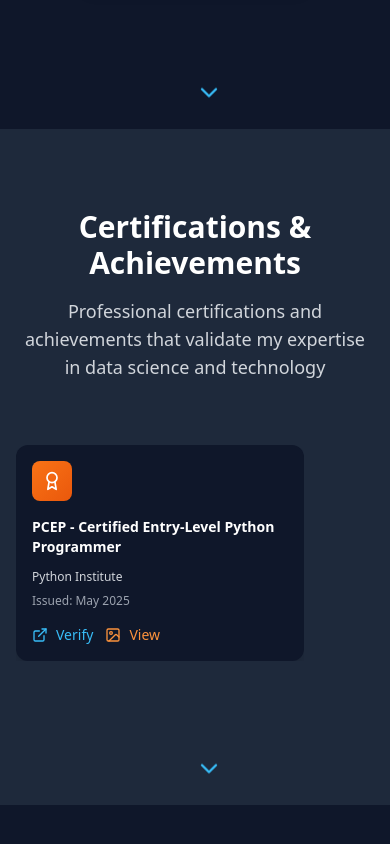
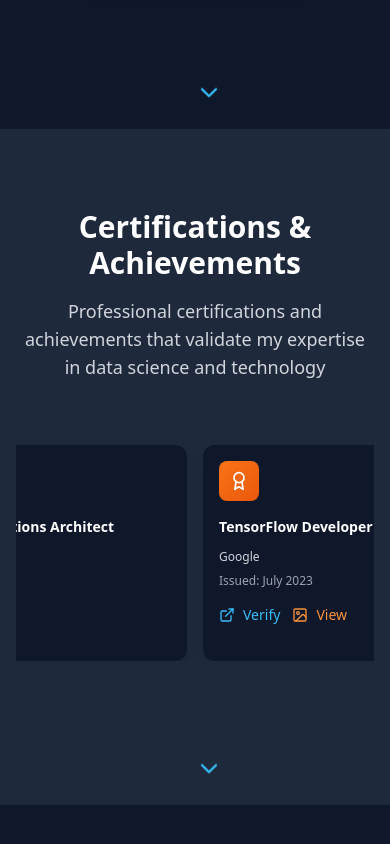
Before and after one commit to palash-droid/BoltPortfolio, a React (Vite) app: page / in a window 390 px wide. Shown: the part 3860-4704 px from the top of the page. Built offline with nearby package versions, Linux system fonts and the light colour scheme.

Commit message:
removed the whitespace on the right of te card in certification section

```diff
--- a/src/components/Certifications.tsx
+++ b/src/components/Certifications.tsx
@@ -40,7 +40,7 @@ const Certifications = () => {
 
       let cardWidth, gap;
       if (isMobile) {
-        cardWidth = 288; // w-72 (288px) on mobile
+        cardWidth = Math.min(window.innerWidth - 32, 320); // Responsive width with max 320px
         gap = 16;
       } else {
         cardWidth = 320; // w-80 on desktop
@@ -62,7 +62,7 @@ const Certifications = () => {
 
       let cardWidth, gap;
       if (isMobile) {
-        cardWidth = 288; // w-72 (288px) on mobile
+        cardWidth = Math.min(window.innerWidth - 32, 320); // Responsive width with max 320px
         gap = 16;
       } else {
         cardWidth = 320; // w-80 on desktop
@@ -79,7 +79,7 @@ const Certifications = () => {
   };
 
   return (
-    <section id="certifications" className="relative py-20 bg-gray-50 dark:bg-dark-800">
+    <section id="certifications" className="relative py-20 bg-gray-50 dark:bg-dark-800 overflow-hidden">
       <div className="max-w-7xl mx-auto px-4 sm:px-6 lg:px-8">
         <motion.div
           ref={ref}
@@ -97,13 +97,13 @@ const Certifications = () => {
         </motion.div>
 
         {/* Scrollable Container with Navigation */}
-        <div className="relative mb-16">
+        <div className="relative mb-16 overflow-hidden">
           {/* Container with padding for navigation buttons */}
           <div className="flex items-center">
             {/* Left Navigation Button */}
             <button
               onClick={scrollLeft}
-              className="flex-shrink-0 mr-4 bg-white dark:bg-dark-900 rounded-full p-3 shadow-lg hover:shadow-xl transition-all duration-300 hover:scale-110 border border-gray-200 dark:border-gray-700 hidden md:flex"
+              className="flex-shrink-0 mr-2 md:mr-4 bg-white dark:bg-dark-900 rounded-full p-3 shadow-lg hover:shadow-xl transition-all duration-300 hover:scale-110 border border-gray-200 dark:border-gray-700 hidden md:flex"
               aria-label="Scroll left"
             >
               <ChevronLeft className="h-6 w-6 text-gray-600 dark:text-gray-300" />
@@ -125,7 +125,7 @@ const Certifications = () => {
                     initial={{ opacity: 0, y: 20 }}
                     animate={inView ? { opacity: 1, y: 0 } : { opacity: 0, y: 20 }}
                     transition={{ duration: 0.8, delay: index * 0.1 }}
-                    className="flex-shrink-0 w-72 md:w-80 bg-white dark:bg-dark-900 rounded-xl p-4 md:p-6 shadow-lg hover:shadow-xl transition-all duration-300 hover:-translate-y-2 group certification-card"
+                    className="flex-shrink-0 bg-white dark:bg-dark-900 rounded-xl p-4 md:p-6 shadow-lg hover:shadow-xl transition-all duration-300 hover:-translate-y-2 group certification-card"
                   >
                     <div className="flex items-center justify-center w-10 h-10 md:w-12 md:h-12 bg-gradient-to-br from-accent-500 to-accent-600 rounded-lg mb-4 group-hover:scale-110 transition-transform duration-300">
                       <Award className="h-5 w-5 md:h-6 md:w-6 text-white" />
@@ -178,7 +178,7 @@ const Certifications = () => {
             {/* Right Navigation Button */}
             <button
               onClick={scrollRight}
-              className="flex-shrink-0 ml-4 bg-white dark:bg-dark-900 rounded-full p-3 shadow-lg hover:shadow-xl transition-all duration-300 hover:scale-110 border border-gray-200 dark:border-gray-700 hidden md:flex"
+              className="flex-shrink-0 ml-2 md:ml-4 bg-white dark:bg-dark-900 rounded-full p-3 shadow-lg hover:shadow-xl transition-all duration-300 hover:scale-110 border border-gray-200 dark:border-gray-700 hidden md:flex"
               aria-label="Scroll right"
             >
               <ChevronRight className="h-6 w-6 text-gray-600 dark:text-gray-300" />
--- a/src/index.css
+++ b/src/index.css
@@ -3,6 +3,13 @@
 @tailwind base;
 @tailwind components;
 @tailwind utilities;
+
+/* Prevent horizontal overflow globally */
+html,
+body {
+    overflow-x: hidden;
+    max-width: 100vw;
+}
 
 /* Custom utility classes */
 .sr-only {
@@ -30,17 +37,20 @@
     /* Safari and Chrome */
 }
 
-/* Certification cards container - show exactly 3 cards on desktop, 1 on mobile */
+/* Certification cards container - responsive width */
 .certification-container {
-    width: calc(3 * 320px + 2 * 24px);
+    width: 100%;
+    max-width: calc(3 * 320px + 2 * 24px);
     /* 3 cards * 320px width + 2 gaps * 24px */
-    max-width: 100%;
 }
 
 @media (max-width: 768px) {
     .certification-container {
-        width: calc(1 * 288px);
-        /* 1 card * 288px width on mobile */
+        width: 100vw;
+        max-width: 100vw;
+        /* Full viewport width on mobile */
+        margin-left: calc(-50vw + 50%);
+        /* Center the container */
     }
 }
 
@@ -51,8 +61,10 @@
 
 @media (max-width: 768px) {
     .certification-card {
-        width: 288px !important;
-        /* Force mobile width */
+        width: calc(100vw - 2rem) !important;
+        /* Full viewport width minus padding */
+        max-width: 320px;
+        /* Maximum card width */
     }
 }
 
@@ -69,6 +81,16 @@
         width: 288px;
         /* w-72 - fixed width */
         flex-shrink: 0;
+    }
+}
+
+/* Mobile container centering */
+@media (max-width: 768px) {
+    .certification-container {
+        display: flex;
+        justify-content: center;
+        padding-left: 1rem;
+        padding-right: 1rem;
     }
 }
 
```
